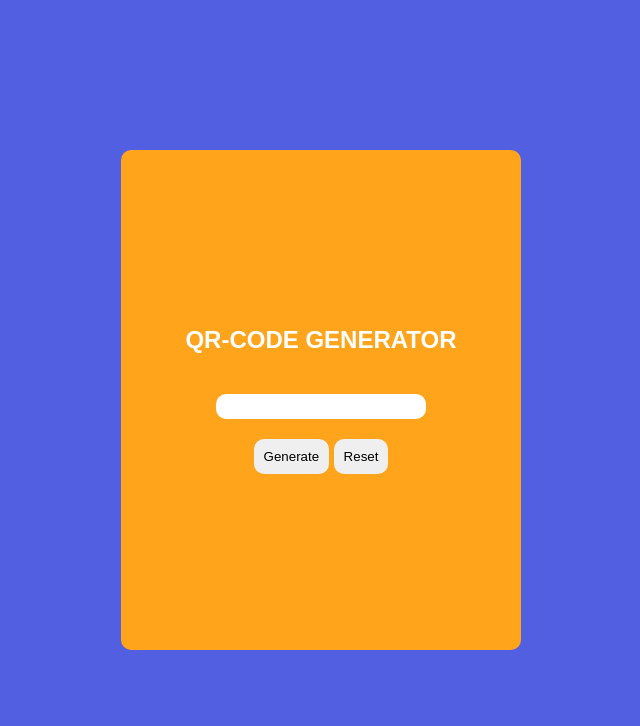
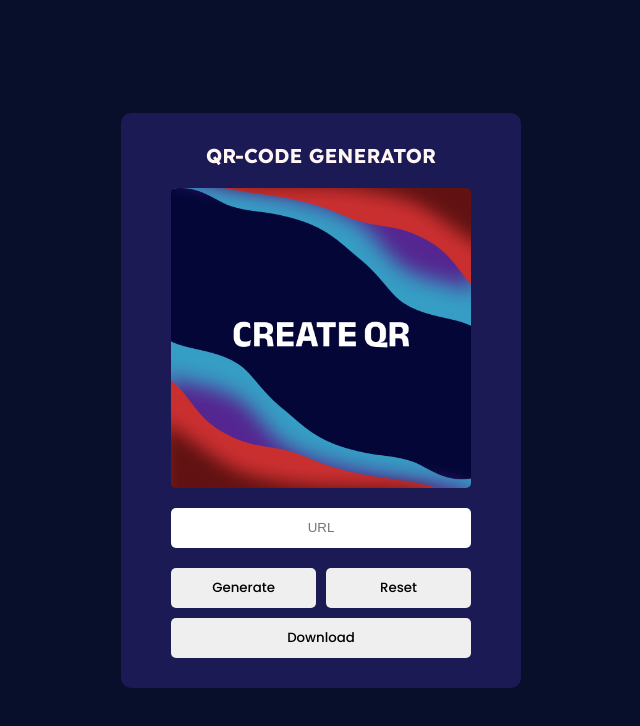
Before and after one commit to srahul099/qrcod-generator, a plain HTML site: page index.html in a window 1280 px wide. Shown: the whole page, without its empty margins (319-959 px from the left). Drawn offline with Linux system fonts and the light colour scheme.

Commit message:
new file:   default_img.png 	modified:   index.html 	modified:   index.js 	modified:   style.css

```diff
--- a/index.html
+++ b/index.html
@@ -7,13 +7,19 @@
     <link rel="stylesheet" href="style.css" />
   </head>
   <body>
-    <center>
-      <div class="body">
+    <div class="Wrapper">
+      <div class="qrgeneratorwrapper">
         <h2 class="qr">QR-Code Generator</h2>
-        <img src="" id="myimg" />
-        <input type="text" name="URL" id="url" />
-        <div>
-          <input type="button" value="Generate" onclick="genQR()" id="button" />
+        <img src="./default_img.png" id="myimg" />
+        <input type="text" name="URL" id="url" placeholder="URL" />
+        <div class="Buttons">
+          <div class="gen_reset_btn">
+            <input
+              type="button"
+              value="Generate"
+              onclick="genQR()"
+              id="button"
+            />
             <input
               type="button"
               value="Reset"
@@ -21,8 +27,17 @@
               id="button"
             />
           </div>
+          <div class="download_btn">
+            <input
+              type="button"
+              value="Download"
+              onclick="downloadQR()"
+              id="button"
+            />
+          </div>
+        </div>
+      </div>
       <script src="index.js"></script>
     </div>
-    </center>
   </body>
 </html>
--- a/index.js
+++ b/index.js
@@ -8,9 +8,26 @@ function genQR() {
     document.getElementById("url").style.border = "none";
     myimg.src = gapi + text + "&chld=7|1";
   }
-  document.getElementById("body").reset();
 }
+
 function resetForm() {
-  document.getElementById("url").value = ""; // Clear the input field
-  document.getElementById("myimg").src = ""; // Clear the QR code image
+  document.getElementById("url").value = "";
+  document.getElementById("myimg").src = "./default_img.png";
 }
+
+function downloadQR() {
+  var myimg = document.getElementById("myimg");
+  var imgSrc = myimg.src;
+
+  if (text === "") {
+    alert("No QR code generated yet.");
+    return;
+  }
+
+  var link = document.createElement("a");
+  link.href = imgSrc;
+  link.download = "QRCode.png";
+  document.body.appendChild(link);
+  link.click();
+  document.body.removeChild(link);
+}
--- a/style.css
+++ b/style.css
@@ -1,3 +1,5 @@
+@import url("https://fonts.googleapis.com/css2?family=Lexend:wght@100..900&family=Poppins:ital,wght@0,100;0,200;0,300;0,400;0,500;0,600;0,700;0,800;0,900;1,100;1,200;1,300;1,400;1,500;1,600;1,700;1,800;1,900&display=swap");
+@import url("https://fonts.googleapis.com/css2?family=Poppins:ital,wght@0,100;0,200;0,300;0,400;0,500;0,600;0,700;0,800;0,900;1,100;1,200;1,300;1,400;1,500;1,600;1,700;1,800;1,900&display=swap");
 * {
   padding: 0;
   margin: 0;
@@ -5,40 +7,90 @@
   font-family: sans-serif;
 }
 body {
+  background-color: #070f2b;
+  height: 100vh;
+  display: flex;
+  align-items: center;
+  justify-content: center;
+}
+.Wrapper {
+  background-color: #1b1a55;
+  display: flex;
+  align-items: center;
+  flex-direction: column;
+  height: fit-content;
+  gap: 20px;
+  width: fit-content;
+  height: fit-content;
+  padding: 30px;
+  border-radius: 10px;
+}
+.qrgeneratorwrapper {
+  height: 100%;
+  width: 300px;
+  margin: 0 20px;
+  display: flex;
+  align-items: space-between;
+  justify-content: center;
+  flex-direction: column;
+  gap: 20px;
+}
+.qr {
+  font-family: "Lexend";
+  color: #fff6f4;
+  text-transform: uppercase;
+  text-align: center;
+  font-size: 20px;
+}
+
+#myimg {
+  width: 100%;
+  height: 100%;
+  object-fit: cover;
+  border-radius: 5px;
+}
+#url {
+  border: 0;
+  height: 40px;
+  border-radius: 5px;
+  width: 100%;
+  text-align: center;
+}
+.Buttons {
   display: flex;
   align-items: center;
   justify-content: center;
   flex-direction: column;
-  height: 100vh;
-  background-color: #525fe1;
+  gap: 10px;
+  width: 100%;
 }
-.qr {
-  color: #ffff;
-  text-transform: uppercase;
-}
-.body {
-  background-color: #ffa41b;
+
+.gen_reset_btn {
+  border-radius: 5px;
+  width: 100%;
   display: flex;
   align-items: center;
   justify-content: center;
-  flex-direction: column;
-  height: 100vh;
-  gap: 20px;
-  width: 400px;
-  height: 500px;
-  border-radius: 10px;
+  gap: 10px;
+  flex-direction: row;
+  font-weight: 500;
 }
-#url {
-  padding: 5px;
-  border: 0;
-  border-radius: 10px;
-  width: 200px;
-  text-align: center;
+.download_btn {
+  border-radius: 5px;
+  width: 100%;
+  display: flex;
+  align-items: center;
+  justify-content: center;
+  gap: 10px;
+  flex-direction: row;
 }
 #button {
   padding: 10px;
-  border-radius: 10px;
+  border-radius: 5px;
   border: none;
+  width: 100%;
+  font-family: "Poppins";
+  font-weight: 500;
 }
 #button:hover {
   border: 1px;
@@ -46,3 +98,12 @@ body {
   color: white;
   transition: all 0.4s;
 }
+
+@media (max-width: 768px) {
+  body {
+    height: 100vh;
+  }
+  .body {
+    height: 400px;
+  }
+}
```
Also changed, not shown: default_img.png (added). Lines whose indentation alone changed are shown as unchanged.
